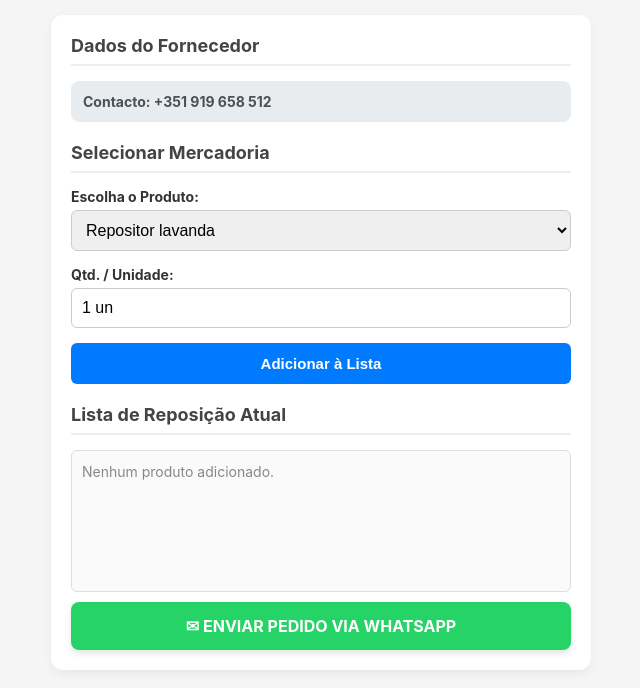
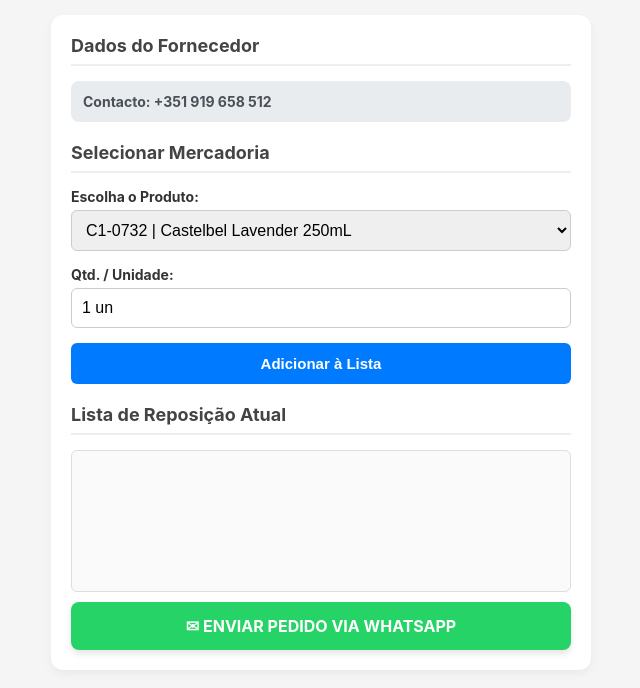
Before and after one commit to cristinacambao73-svg/reposicao, a plain HTML site: page index.html in a window 1280 px wide. Shown: the whole page, without its empty margins (319-959 px from the left). Drawn offline with Linux system fonts and the light colour scheme.

Commit message:
Update index.html

```diff
--- a/index.html
+++ b/index.html
@@ -54,6 +54,10 @@
             font-size: 16px;
             box-sizing: border-box;
         }
+        select optgroup {
+            font-weight: bold;
+            background: #f1f1f1;
+        }
         .btn-add {
             background-color: #007bff;
             color: white;
@@ -83,7 +87,7 @@
             align-items: center;
             padding: 8px 5px;
             border-bottom: 1px solid #eee;
-            font-size: 15px;
+            font-size: 14px;
         }
         .item-lista:last-child { border-bottom: none; }
         .btn-remove {
@@ -137,9 +141,40 @@
     <h2>Selecionar Mercadoria</h2>
     <label for="produto">Escolha o Produto:</label>
     <select id="produto">
-        <option value="Repositor lavanda">Repositor lavanda</option>
-        <option value="Repositor camomila">Repositor camomila</option>
-        <option value="Repositor rosa">Repositor rosa</option>
+        <!-- PRODUTOS EXTRAÍDOS DA SUA IMAGEM -->
+        <optgroup label="--- CASTELBEL ---">
+            <option value="[C1-0732] Castelbel Lavender 250mL">C1-0732 | Castelbel Lavender 250mL</option>
+            <option value="[C1-0733] Castelbel Lavender 900mL">C1-0733 | Castelbel Lavender 900mL</option>
+            <option value="[C1-1532] Castelbel White Jasmine 250mL">C1-1532 | Castelbel White Jasmine 250mL</option>
+            <option value="[C1-1533] Castelbel White Jasmine 900mL">C1-1533 | Castelbel White Jasmine 900mL</option>
+            <option value="[C1-1932] Castelbel Verbena 250mL">C1-1932 | Castelbel Verbena 250mL</option>
+            <option value="[C1-1933] Castelbel Verbena 900mL">C1-1933 | Castelbel Verbena 900mL</option>
+            <option value="[C1-2232] Castelbel Cotton Flower 250mL">C1-2232 | Castelbel Cotton Flower 250mL</option>
+            <option value="[C1-2233] Castelbel Cotton Flower 900mL">C1-2233 | Castelbel Cotton Flower 900mL</option>
+        </optgroup>
+        <optgroup label="--- CB TILE COLLECTION ---">
+            <option value="[C1-9145] CB Tile Lavender & Chamomile 250mL">C1-9145 | CB Tile Lavender & Chamomile 250mL</option>
+            <option value="[C1-9146] CB Tile Lavender & Chamomile 900mL">C1-9146 | CB Tile Lavender & Chamomile 900mL</option>
+            <option value="[C1-9147] CB Tile Santal Tonka 250mL">C1-9147 | CB Tile Santal Tonka 250mL</option>
+            <option value="[C1-9148] CB Tile Santal Tonka 900mL">C1-9148 | CB Tile Santal Tonka 900mL</option>
+            <option value="[C1-9149] CB Tile Green Sencha 250mL">C1-9149 | CB Tile Green Sencha 250mL</option>
+            <option value="[C1-9150] CB Tile Green Sencha 900mL">C1-9150 | CB Tile Green Sencha 900mL</option>
+        </optgroup>
+        <optgroup label="--- PORTUS CALE ---">
+            <option value="[C2-1432] Portus Cale Butterflies 250mL">C2-1432 | Portus Cale Butterflies 250mL</option>
+            <option value="[C2-1732] Portus Cale Black Edition New 250mL">C2-1732 | Portus Cale Black Edition New 250mL</option>
+            <option value="[C2-1733] Portus Cale Black Edition New 900mL">C2-1733 | Portus Cale Black Edition New 900mL</option>
+            <option value="[C2-2032] Portus Cale Ruby Red 250mL">C2-2032 | Portus Cale Ruby Red 250mL</option>
+            <option value="[C2-2033] Portus Cale Ruby Red 900mL">C2-2033 | Portus Cale Ruby Red 900mL</option>
+            <option value="[C2-2832] Portus Cale Rosé Blush 250mL">C2-2832 | Portus Cale Rosé Blush 250mL</option>
+            <option value="[C2-2833] Portus Cale Rosé Blush 900mL">C2-2833 | Portus Cale Rosé Blush 900mL</option>
+            <option value="[C2-2932] Portus Cale Hajjar Blanc 250mL">C2-2932 | Portus Cale Hajjar Blanc 250mL</option>
+            <option value="[C2-2933] Portus Cale Hajjar Blanc 900mL">C2-2933 | Portus Cale Hajjar Blanc 900mL</option>
+            <option value="[C2-2732] Portus Cale White Crane 250mL">C2-2732 | Portus Cale White Crane 250mL</option>
+            <option value="[C2-2733] Portus Cale White Crane 900mL">C2-2733 | Portus Cale White Crane 900mL</option>
+            <option value="[C2-2332] Portus Cale Gold&Blue 250mL">C2-2332 | Portus Cale Gold&Blue 250mL</option>
+            <option value="[C2-2333] Portus Cale Gold&Blue 900mL">C2-2333 | Portus Cale Gold&Blue 900mL</option>
+        </optgroup>
     </select>
 
     <label for="quantidade">Qtd. / Unidade:</label>
@@ -149,10 +184,9 @@
 
     <h2>Lista de Reposição Atual</h2>
     <div id="listaProdutos" class="lista-box">
-        <!-- Elementos inseridos dinamicamente -->
+        <!-- Itens dinâmicos -->
     </div>
 
-    <!-- CORREÇÃO: Botão reconfigurado para acionar o protocolo nativo seguro no clique direto -->
     <a id="linkEnviar" class="btn-whatsapp" href="#" onclick="return executarEnvioNativo(event);">✉ ENVIAR PEDIDO VIA WHATSAPP</a>
 </div>
 
@@ -199,7 +233,6 @@
         });
     }
 
-    // CORREÇÃO DEFINITIVA: Constrói e executa a ligação diretamente usando o sistema do telemóvel no clique
     function executarEnvioNativo(event) {
         if (itensPedido.length === 0) {
             alert('A sua lista está vazia! Adicione produtos primeiro.');
@@ -213,38 +246,3 @@
         itensPedido.forEach(item => {
             mensagem += `• *${item.produto}* (${item.qtd})\n`;
         });
-
-        mensagem += "\nFico a aguardar a confirmação do pedido. Obrigado!";
-
-        const textoCodificado = encodeURIComponent(mensagem);
-
-        // Protocolo nativo móvel direto: não abre páginas web intermédias nem gera bloqueios about:blank
-        const urlNativaWhatsApp = `whatsapp://send?phone=${numeroFornecedor}&text=${textoCodificado}`;
-
-        document.getElementById('linkEnviar').href = urlNativaWhatsApp;
-        return true;
-    }
-
-    // Código PWA para suporte a instalação
-    let deparaInstalacao;
-    window.addEventListener('beforeinstallprompt', (e) => {
-        e.preventDefault();
-        deparaInstalacao = e;
-        document.getElementById('btnInstalar').style.display = 'block';
-    });
-
-    document.getElementById('btnInstalar').addEventListener('click', async () => {
-        if (deparaInstalacao) {
-            deparaInstalacao.prompt();
-            const { outcome } = await deparaInstalacao.userChoice;
-            if (outcome === 'accepted') {
-                document.getElementById('btnInstalar').style.display = 'none';
-            }
-        }
-    });
-
-    atualizarInterfaceLista();
-</script>
-
-</body>
-</html>
```
